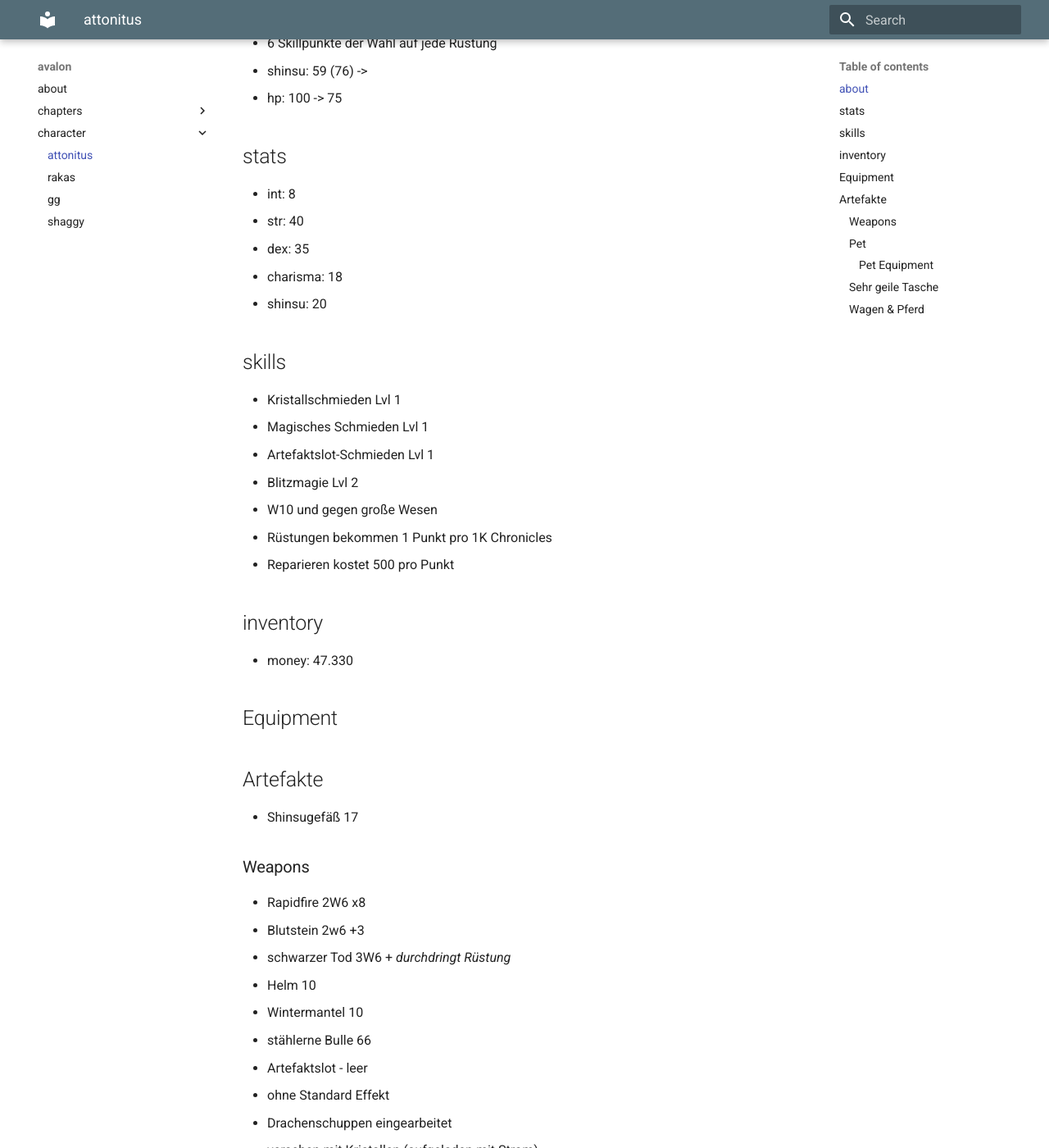
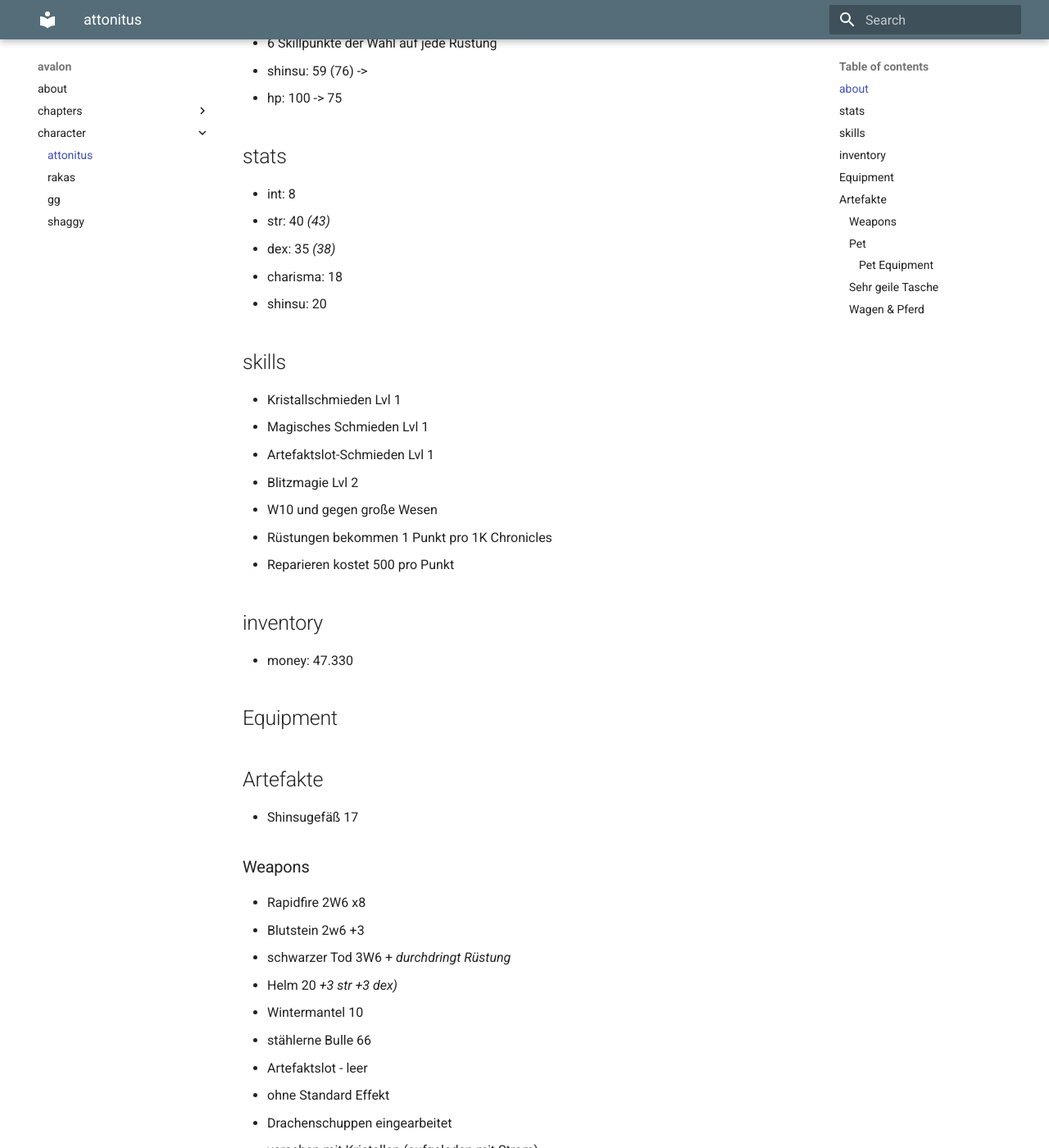
Before and after one commit to mkdocs-pnp/avalon, an MkDocs documentation site: the page built from docs/character/attonitus_fulgur.md, in a window 1280 px wide and 1400 px high, scrolled down 325 px. Shown: the whole window at 82% size. Built offline with MkDocs 1.6.1 and Material for MkDocs 9.7.7, drawn with Linux system fonts in a browser that asks for light colours.

Commit message:
Update attonitus_fulgur.md

```diff
--- a/docs/character/attonitus_fulgur.md
+++ b/docs/character/attonitus_fulgur.md
@@ -13,8 +13,8 @@
 ## stats
 
 * int: 8
-* str: 40
-* dex: 35
+* str: 40 _(43)_
+* dex: 35 _(38)_
 * charisma: 18
 * shinsu: 20
 
@@ -41,7 +41,7 @@
 * Rapidfire                2W6 x8
 * Blutstein                2w6 +3
 * schwarzer Tod            3W6 + _durchdringt Rüstung_
-* Helm                     10
+* Helm                     20 _+3 str +3 dex)_
 * Wintermantel             10
 * stählerne Bulle         66
   * Artefaktslot - leer
```
